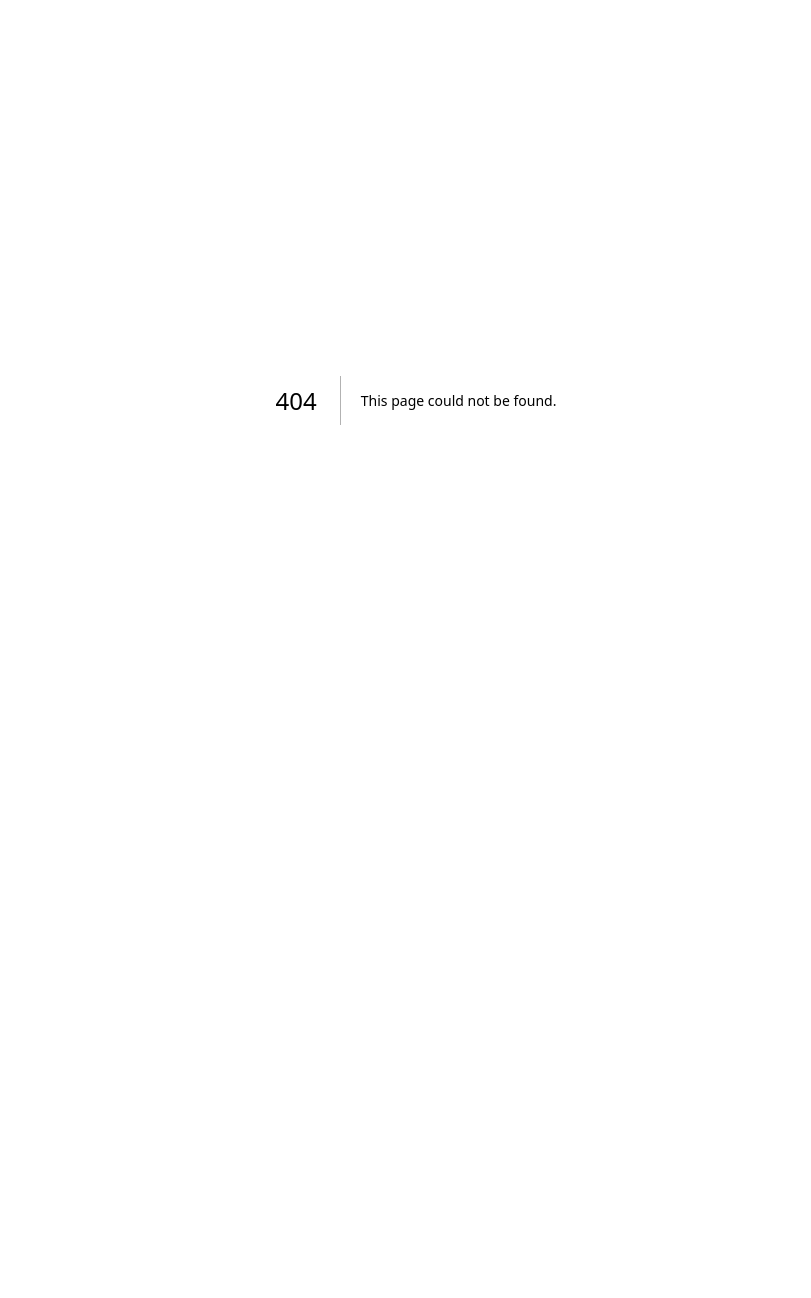
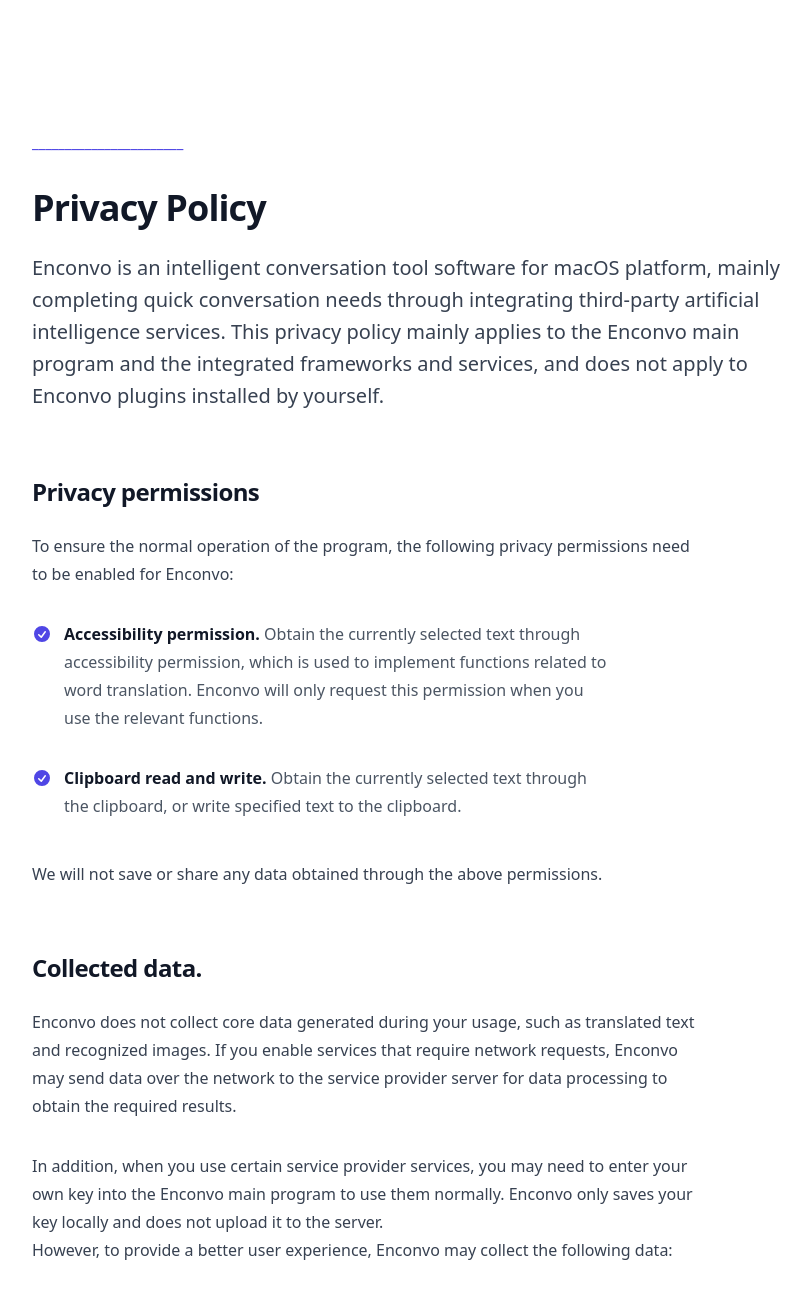
Before and after one commit to ysnows/enconvo, a Next.js app: page /downloads in a window 1280 px wide. Before the commit this address had no page. Shown: the top 1298 px of the page, without its empty margins (224-1035 px from the left). Before the commit the page ends 800 px from the top, so only its background shows below. Built offline with nearby package versions, Linux system fonts and the light colour scheme.

Commit message:
feat: update

```diff
--- a/src/components/Hero.jsx
+++ b/src/components/Hero.jsx
@@ -1,26 +1,37 @@
-import {useState} from 'react'
-import {Dialog} from '@headlessui/react'
-import {Bars3Icon, XMarkIcon} from '@heroicons/react/24/outline'
-import {Fragment} from 'react'
-import {Menu, Transition} from '@headlessui/react'
+import { useEffect, useState } from 'react'
+import { Dialog } from '@headlessui/react'
+import { Bars3Icon, XMarkIcon } from '@heroicons/react/24/outline'
+import { Fragment } from 'react'
+import { Menu, Transition } from '@headlessui/react'
 import Link from "next/link";
-import {Logo} from "@/components/Logo";
+import { Logo } from "@/components/Logo";
 import Image from "next/image";
 import appScreeShot from "@/images/screenshots/app-screenshot.png";
-import {Button} from "@/components/Button";
+import { Button } from "@/components/Button";
+
+import {
+    createClientComponentClient
+} from '@supabase/auth-helpers-nextjs'
+import { useRouter } from 'next/router'
+
 
 function classNames(...classes) {
     return classes.filter(Boolean).join(' ')
 }
 
 
-const navigation = [
-    {name: 'Features', href: '#features'},
+
+export function Hero() {
+    const [mobileMenuOpen, setMobileMenuOpen] = useState(false)
+
+    const [loginState, setLoginState] = useState("login")
+    const [navigation, setNavigation] = useState([
+        { name: 'Features', href: '#features' },
         {
             name: 'Pricing',
             href: '#pricing'
         },
-    {name: 'Telegram', href: 'https://t.me/+iHQntezKbVViMWE1'},
+        { name: 'Discord', href: 'https://discord.gg/7Rh5M9vS' },
         {
             name: 'Developer',
             href: '/developer'
@@ -29,17 +40,44 @@
             name: 'Log in',
             href: '/login'
         },
-]
+    ])
 
-export function Hero() {
-    const [mobileMenuOpen, setMobileMenuOpen] = useState(false)
+    const supabase = createClientComponentClient()
+
+
+
+    useEffect(() => {
+        supabase.auth.getSession().then(({ data, error }) => {
+            if (data.session) {
+
+                setNavigation([
+                    { name: 'Features', href: '#features' },
+                    {
+                        name: 'Pricing',
+                        href: '#pricing'
+                    },
+                    { name: 'Discord', href: 'https://discord.gg/7Rh5M9vS' },
+                    {
+                        name: 'Developer',
+                        href: '/developer'
+                    },
+                    {
+                        name: data.session.user.user_metadata.name,
+                        href: '/login'
+                    },
+                ])
+
+            }
+        })
+    }, [])
+
 
     return (<div className="bg-gray-900">
         <header className="absolute inset-x-0 top-0 z-50">
             <nav className="flex items-center justify-between p-6 lg:px-8" aria-label="Global">
                 <div className="ml-32 flex lg:flex-1 items-center ">
                     <Link href="/" aria-label="Home">
-                        <Logo className="h-10 w-auto"/>
+                        <Logo className="h-10 w-auto" />
                     </Link>
 
                     <div className="ml-3">
@@ -53,7 +91,7 @@
                         onClick={() => setMobileMenuOpen(true)}
                     >
                         <span className="sr-only">Open main menu</span>
-                        <Bars3Icon className="h-6 w-6" aria-hidden="true"/>
+                        <Bars3Icon className="h-6 w-6" aria-hidden="true" />
                     </button>
                 </div>
                 <div className="mr-32 hidden lg:flex lg:gap-x-12">
@@ -65,7 +103,7 @@
                             {item.name}
                         </a>))}
 
-                    <Menu as="div" className="relative inline-block text-left">
+                    {/* <Menu as="div" className="relative inline-block text-left">
                         <div>
                             <Menu.Button
                                 className="text-sm font-semibold leading-6 text-white">
@@ -86,14 +124,14 @@
                                 className="absolute right-0 z-10 mt-2 w-56 origin-top-right rounded-md bg-white shadow-lg ring-1 ring-black ring-opacity-5 focus:outline-none">
                                 <div className="py-1">
                                     <Menu.Item>
-                                        {({active}) => (<Link href="/privacy"
+                                        {({ active }) => (<Link href="/privacy"
                                             className={classNames(active ? 'bg-gray-100 text-gray-900' : 'text-gray-700', 'block px-4 py-2 text-sm')}
                                         >
                                             Privacy Policy
                                         </Link>)}
                                     </Menu.Item>
                                     <Menu.Item>
-                                        {({active}) => (<Link
+                                        {({ active }) => (<Link
                                             href="/terms"
                                             className={classNames(active ? 'bg-gray-100 text-gray-900' : 'text-gray-700', 'block px-4 py-2 text-sm')}
                                         >
@@ -103,13 +141,13 @@
                                 </div>
                             </Menu.Items>
                         </Transition>
-                    </Menu>
+                    </Menu> */}
                 </div>
             </nav>
 
             <Dialog as="div" className="lg:hidden" open={mobileMenuOpen}
                 onClose={setMobileMenuOpen}>
-                <div className="fixed inset-0 z-50"/>
+                <div className="fixed inset-0 z-50" />
                 <Dialog.Panel
                     className="fixed inset-y-0 right-0 z-50 w-full overflow-y-auto bg-gray-900 px-6 py-6 sm:max-w-sm sm:ring-1 sm:ring-white/10">
                     <div className="flex items-center justify-between">
@@ -123,7 +161,7 @@
                             onClick={() => setMobileMenuOpen(false)}
                         >
                             <span className="sr-only">Close menu</span>
-                            <XMarkIcon className="h-6 w-6" aria-hidden="true"/>
+                            <XMarkIcon className="h-6 w-6" aria-hidden="true" />
                         </button>
                     </div>
                     <div className="mt-6 flow-root">
@@ -179,14 +217,14 @@
                             beyond imagination.</p>
                         <div className="mt-10 sm:mt-20 flex flex-col items-center  gap-x-6">
 
-                            <a
+                            <Link
                                 target="_blank"
                                 className="border-2 border-purple-300  rounded-xl px-16 py-3 sm:px-24 sm:py-4 lg:text-base sm:text-xs font-semibold text-white shadow-sm bg-gradient-to-br from-purple-500 to-purple-900 hover:from-purple-700 hover:to-purple-800 focus-visible:outline focus-visible:outline-2 focus-visible:outline-offset-2 focus-visible:outline-purple-400 disabled truncate"
                                 rel="noreferrer"
-                                href="https://github.com/ysnows/EnconvoAI/releases"
+                                href="/"
                             >
                                 Download For Mac
-                            </a>
+                            </Link>
 
 
                             <div className="mt-4 text-sm font-normal text-gray-500 space-x-4">
--- a/src/components/Pricing.jsx
+++ b/src/components/Pricing.jsx
@@ -132,9 +132,7 @@
                         description="Good for anyone who is self-employed and just getting started."
                         href="https://enconvo.lemonsqueezy.com/checkout/buy/1baaf4ba-fcbf-4452-bfc0-2f46d054bd4b"
                         features={[
-                            'Use & Create Prompt',
-                            'Use of Plugins',
-                            'Seamless Access To Power Of AI',
+                            'Using limited count of plugins',
                             '10 times per day'
                         ]}
                     />
@@ -142,13 +140,15 @@
                     <Plan
                         featured
                         name="Premium"
-                        price="$29"
+                        price="$49"
                         description="Lifetime access to all features."
                         href="https://enconvo.lemonsqueezy.com/checkout/buy/682a4fd4-cd4d-49a1-a8f5-1aef47d4d37a?disabled=71251"
                         features={[
                             'Use & Create Prompt',
+                            'Ultimate Use Ocr',
+                            'Chat With Document',
+                            'Text To Speech',
                             'Ultimate Use of Plugins',
-                            'Chatting With Your Own Data(Coming Soon)',
                             'Seamless Access To Power Of AI'
                         ]}
                     />
--- /dev/null
+++ b/src/pages/downloads.jsx
@@ -0,0 +1,108 @@
+import {CheckCircleIcon, InformationCircleIcon} from '@heroicons/react/20/solid'
+import Link from "next/link";
+
+export default function Downloads() {
+    return (
+        <div className="bg-white px-6 py-32 lg:px-8">
+            <div className="mx-auto max-w-3xl text-base leading-7 text-gray-700">
+                <p className="mb-8 text-base font-semibold leading-7 text-indigo-600">_______________________</p>
+
+
+                <h1 className="mt-2 text-3xl font-bold tracking-tight text-gray-900 sm:text-4xl">Privacy
+                    Policy</h1>
+                <p className="mt-6 text-xl leading-8">
+                    Enconvo is an intelligent conversation tool software for macOS platform, mainly
+                    completing quick conversation needs through integrating third-party artificial
+                    intelligence services.
+
+                    This privacy policy mainly applies to the Enconvo main program and the
+                    integrated frameworks and services, and does not apply to Enconvo plugins
+                    installed by yourself.
+                </p>
+                <div className="mt-10 max-w-2xl">
+                    <h2 className="mt-16 text-2xl font-bold tracking-tight text-gray-900">Privacy
+                        permissions</h2>
+                    <p className="mt-6">
+                        To ensure the normal operation of the program, the following privacy
+                        permissions need to be enabled for Enconvo:
+                    </p>
+
+                    <ul role="list" className="mt-8 max-w-xl space-y-8 text-gray-600">
+                        <li className="flex gap-x-3">
+                            <CheckCircleIcon className="mt-1 h-5 w-5 flex-none text-indigo-600"
+                                             aria-hidden="true"/>
+                            <span>
+                <strong className="font-semibold text-gray-900">Accessibility permission. </strong> Obtain the currently selected text through accessibility permission, which is used to implement functions related to word translation. Enconvo will only request this permission when you use the relevant functions.
+              </span>
+                        </li>
+                        <li className="flex gap-x-3">
+                            <CheckCircleIcon className="mt-1 h-5 w-5 flex-none text-indigo-600"
+                                             aria-hidden="true"/>
+                            <span>
+                <strong className="font-semibold text-gray-900">Clipboard read and write. </strong> Obtain the currently selected text through the clipboard, or write specified text to the clipboard.
+              </span>
+                        </li>
+                    </ul>
+
+                    <p className="mt-10">
+                        We will not save or share any data obtained through the above permissions.
+                    </p>
+                </div>
+                <div className="mt-16 max-w-2xl">
+                    <h2 className="text-2xl font-bold tracking-tight text-gray-900">Collected
+                        data.</h2>
+                    <p className="mt-6">
+                        Enconvo does not collect core data generated during your usage, such as
+                        translated text and recognized images. If you enable services that require
+                        network requests, Enconvo may send data over the network to the service
+                        provider server for data processing to obtain the required results.
+                    </p>
+                    <p className="mt-8">
+                        In addition, when you use certain service provider services, you may need
+                        to enter your own key into the Enconvo main program to use them normally.
+                        Enconvo only saves your key locally and does not upload it to the server.
+                        <br/> However, to provide a better user experience, Enconvo may collect the
+                        following data:
+                    </p>
+
+                    <ul role="list" className="mt-8 max-w-xl space-y-8 text-gray-600">
+
+                        <li className="flex gap-x-3">
+                            <CheckCircleIcon className="mt-1 h-5 w-5 flex-none text-indigo-600"
+                                             aria-hidden="true"/>
+                            <span>
+                <strong className="font-semibold text-gray-900">Crash data. </strong> To improve program stability, we collect information on program crashes.
+              </span>
+                        </li>
+                    </ul>
+
+                </div>
+                <div className="mt-16 max-w-2xl">
+                    <h2 className="text-2xl font-bold tracking-tight text-gray-900">Changes to this
+                        Privacy Policy</h2>
+                    <p className="mt-6">
+                        We may update our privacy policy from time to time to adapt to the latest
+                        situation of Enconvo. Therefore, we recommend that you regularly check this
+                        page for the latest content.
+
+                        <br/>
+                        We will notify you of any changes by posting a new privacy policy on this
+                        page. All changes take effect immediately after being posted on this page.
+                    </p>
+
+
+                </div>
+                <div className="mt-16 max-w-2xl">
+                    <h2 className="text-2xl font-bold tracking-tight text-gray-900">Contact Us</h2>
+                    <p className="mt-6">
+                        If you have any questions or suggestions about our privacy policy, please
+                        contact us at: &nbsp; <Link className="text-indigo-600"
+                                                    href={'mailto:yong531315@gmail.com'}>yong531315@gmail.com</Link>
+                    </p>
+
+
+                </div>
+            </div>
+        </div>
+    )
+}
```
Lines whose indentation alone changed are shown as unchanged.
